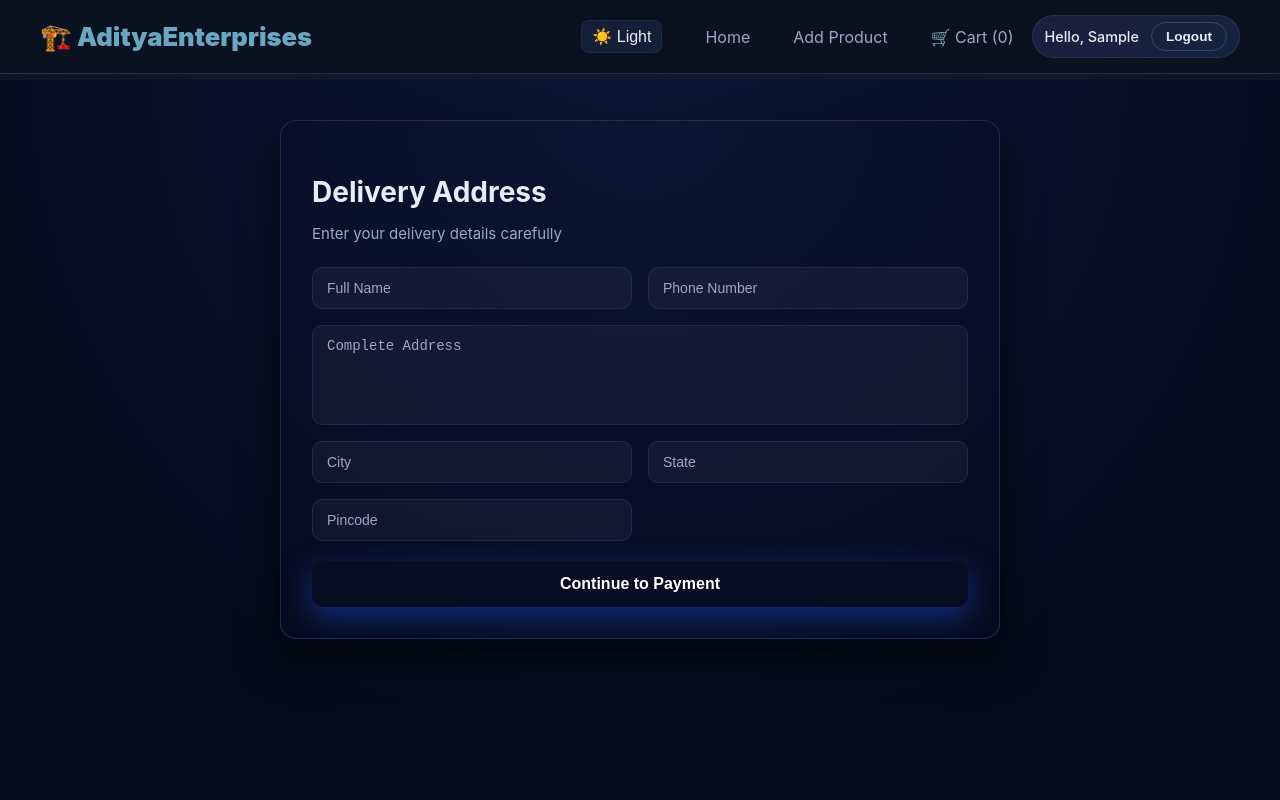
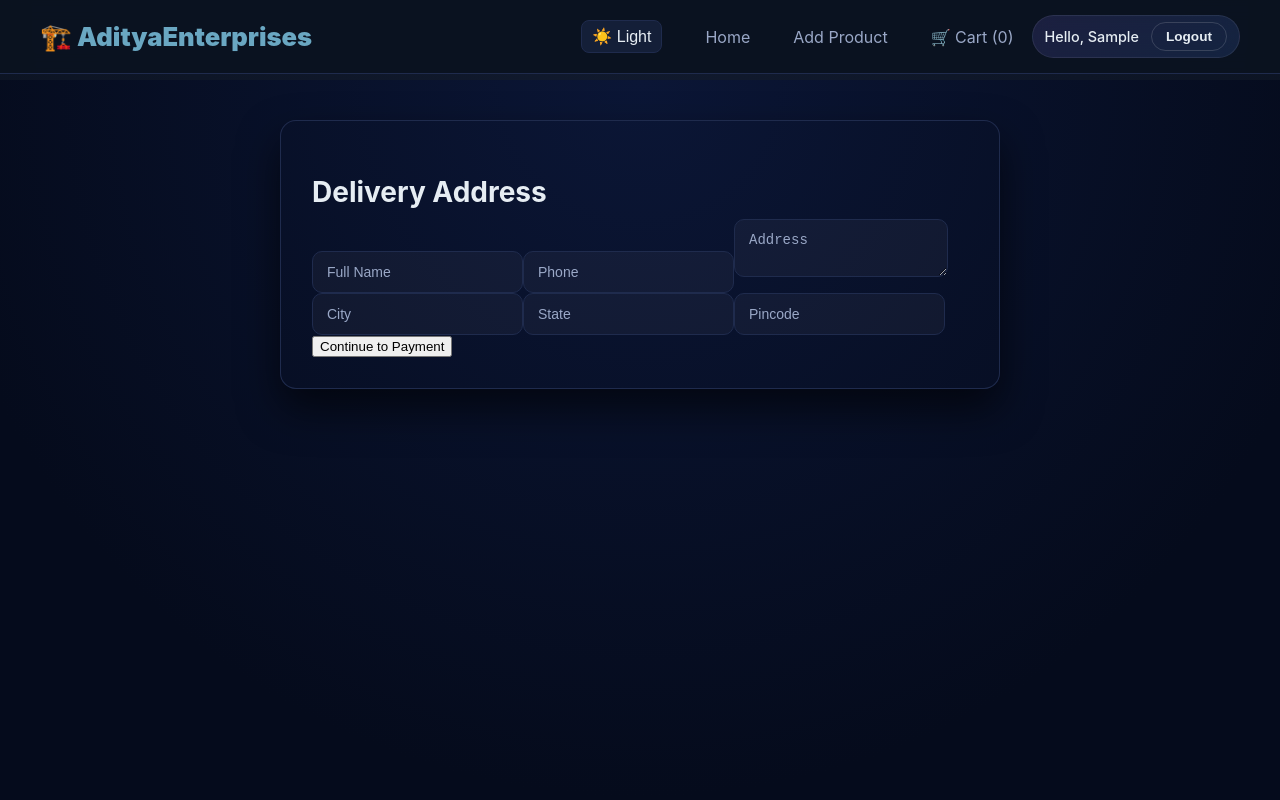
Before and after one commit to soumyaranjanabc/final_eccommerce, a React (Vite) app in the folder client/: page /checkout/address in a window 1280 px wide. Shown: the top 800 px of the page. Built offline with nearby package versions, Linux system fonts and the light colour scheme; sample sign-in values are in the browser's storage.

Commit message:
address corrected

```diff
--- a/client/src/pages/CheckoutAddress.jsx
+++ b/client/src/pages/CheckoutAddress.jsx
@@ -1,3 +1,131 @@
+// import { useState } from "react";
+// import { useNavigate, useLocation } from "react-router-dom";
+// import api from "../services/api";
+// import Header from "../components/Header";
+// import Footer from "../components/Footer";
+
+// export default function CheckoutAddress() {
+//   const navigate = useNavigate();
+//   const { state } = useLocation();
+
+//   const [form, setForm] = useState({
+//     full_name: "",
+//     phone: "",
+//     address_line: "",
+//     city: "",
+//     state: "",
+//     pincode: "",
+//   });
+
+//   const submit = async () => {
+//     try {
+//       const token = localStorage.getItem("token");
+
+//       if (!token) {
+//         alert("Session expired. Please login again.");
+//         navigate("/login");
+//         return;
+//       }
+
+//       // Basic validation
+//       for (const key in form) {
+//         if (!form[key]) {
+//           alert("Please fill all address fields");
+//           return;
+//         }
+//       }
+
+//       const res = await api.post("/addresses", form, {
+//         headers: {
+//           Authorization: `Bearer ${token}`,
+//         },
+//       });
+
+//       navigate("/checkout/payment", {
+//         state: {
+//           addressId: res.data.id,
+//           total: state?.total,
+//         },
+//       });
+//     } catch (err) {
+//       console.error("Address save failed:", err?.response?.data || err.message);
+
+//       if (err.response?.status === 401) {
+//         alert("Session expired. Please login again.");
+//         localStorage.removeItem("token");
+//         navigate("/login");
+//       } else {
+//         alert("Failed to save address");
+//       }
+//     }
+//   };
+
+//   return (
+//     <>
+//       <Header />
+
+//       <div className="page-container">
+//         <div className="checkout-card">
+//           <h2>Delivery Address</h2>
+//           <p>Enter your delivery details carefully</p>
+
+//           <div className="form-grid">
+//             <input
+//               placeholder="Full Name"
+//               value={form.full_name}
+//               onChange={(e) =>
+//                 setForm({ ...form, full_name: e.target.value })
+//               }
+//             />
+//             <input
+//               placeholder="Phone Number"
+//               value={form.phone}
+//               onChange={(e) =>
+//                 setForm({ ...form, phone: e.target.value })
+//               }
+//             />
+//             <textarea
+//               placeholder="Complete Address"
+//               value={form.address_line}
+//               onChange={(e) =>
+//                 setForm({ ...form, address_line: e.target.value })
+//               }
+//             />
+//             <input
+//               placeholder="City"
+//               value={form.city}
+//               onChange={(e) =>
+//                 setForm({ ...form, city: e.target.value })
+//               }
+//             />
+//             <input
+//               placeholder="State"
+//               value={form.state}
+//               onChange={(e) =>
+//                 setForm({ ...form, state: e.target.value })
+//               }
+//             />
+//             <input
+//               placeholder="Pincode"
+//               value={form.pincode}
+//               onChange={(e) =>
+//                 setForm({ ...form, pincode: e.target.value })
+//               }
+//             />
+//           </div>
+
+//           <button className="checkout-button" onClick={submit}>
+//             Continue to Payment
+//           </button>
+//         </div>
+//       </div>
+
+//       <Footer />
+//     </>
+//   );
+// }
+
+
 import { useState } from "react";
 import { useNavigate, useLocation } from "react-router-dom";
 import api from "../services/api";
@@ -27,32 +155,28 @@ export default function CheckoutAddress() {
         return;
       }
 
-      // Basic validation
-      for (const key in form) {
-        if (!form[key]) {
-          alert("Please fill all address fields");
-          return;
+      const res = await api.post(
+        "/addresses",
+        form,
+        {
+          headers: {
+            Authorization: `Bearer ${token}`,
+          },
         }
-      }
-
-      const res = await api.post("/addresses", form, {
-        headers: {
-          Authorization: `Bearer ${token}`,
-        },
-      });
+      );
 
       navigate("/checkout/payment", {
         state: {
           addressId: res.data.id,
-          total: state?.total,
+          total: state.total,
         },
       });
     } catch (err) {
-      console.error("Address save failed:", err?.response?.data || err.message);
+      console.error("Address save failed:", err.response?.data || err.message);
 
       if (err.response?.status === 401) {
         alert("Session expired. Please login again.");
-        localStorage.removeItem("token");
+        localStorage.clear();
         navigate("/login");
       } else {
         alert("Failed to save address");
@@ -63,63 +187,20 @@ export default function CheckoutAddress() {
   return (
     <>
       <Header />
-
       <div className="page-container">
         <div className="checkout-card">
           <h2>Delivery Address</h2>
-          <p>Enter your delivery details carefully</p>
 
-          <div className="form-grid">
-            <input
-              placeholder="Full Name"
-              value={form.full_name}
-              onChange={(e) =>
-                setForm({ ...form, full_name: e.target.value })
-              }
-            />
-            <input
-              placeholder="Phone Number"
-              value={form.phone}
-              onChange={(e) =>
-                setForm({ ...form, phone: e.target.value })
-              }
-            />
-            <textarea
-              placeholder="Complete Address"
-              value={form.address_line}
-              onChange={(e) =>
-                setForm({ ...form, address_line: e.target.value })
-              }
-            />
-            <input
-              placeholder="City"
-              value={form.city}
-              onChange={(e) =>
-                setForm({ ...form, city: e.target.value })
-              }
-            />
-            <input
-              placeholder="State"
-              value={form.state}
-              onChange={(e) =>
-                setForm({ ...form, state: e.target.value })
-              }
-            />
-            <input
-              placeholder="Pincode"
-              value={form.pincode}
-              onChange={(e) =>
-                setForm({ ...form, pincode: e.target.value })
-              }
-            />
-          </div>
+          <input placeholder="Full Name" onChange={(e) => setForm({ ...form, full_name: e.target.value })} />
+          <input placeholder="Phone" onChange={(e) => setForm({ ...form, phone: e.target.value })} />
+          <textarea placeholder="Address" onChange={(e) => setForm({ ...form, address_line: e.target.value })} />
+          <input placeholder="City" onChange={(e) => setForm({ ...form, city: e.target.value })} />
+          <input placeholder="State" onChange={(e) => setForm({ ...form, state: e.target.value })} />
+          <input placeholder="Pincode" onChange={(e) => setForm({ ...form, pincode: e.target.value })} />
 
-          <button className="checkout-button" onClick={submit}>
-            Continue to Payment
-          </button>
+          <button onClick={submit}>Continue to Payment</button>
         </div>
       </div>
-
       <Footer />
     </>
   );
```
